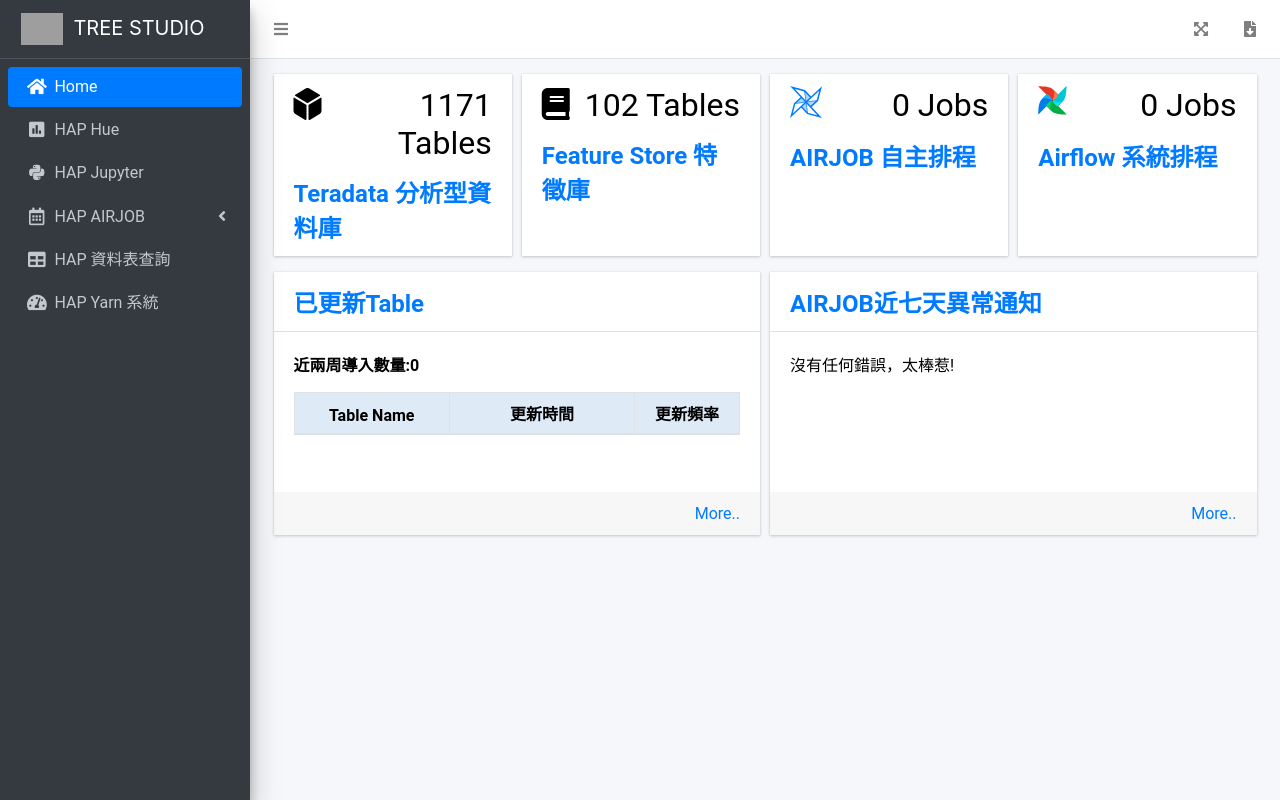
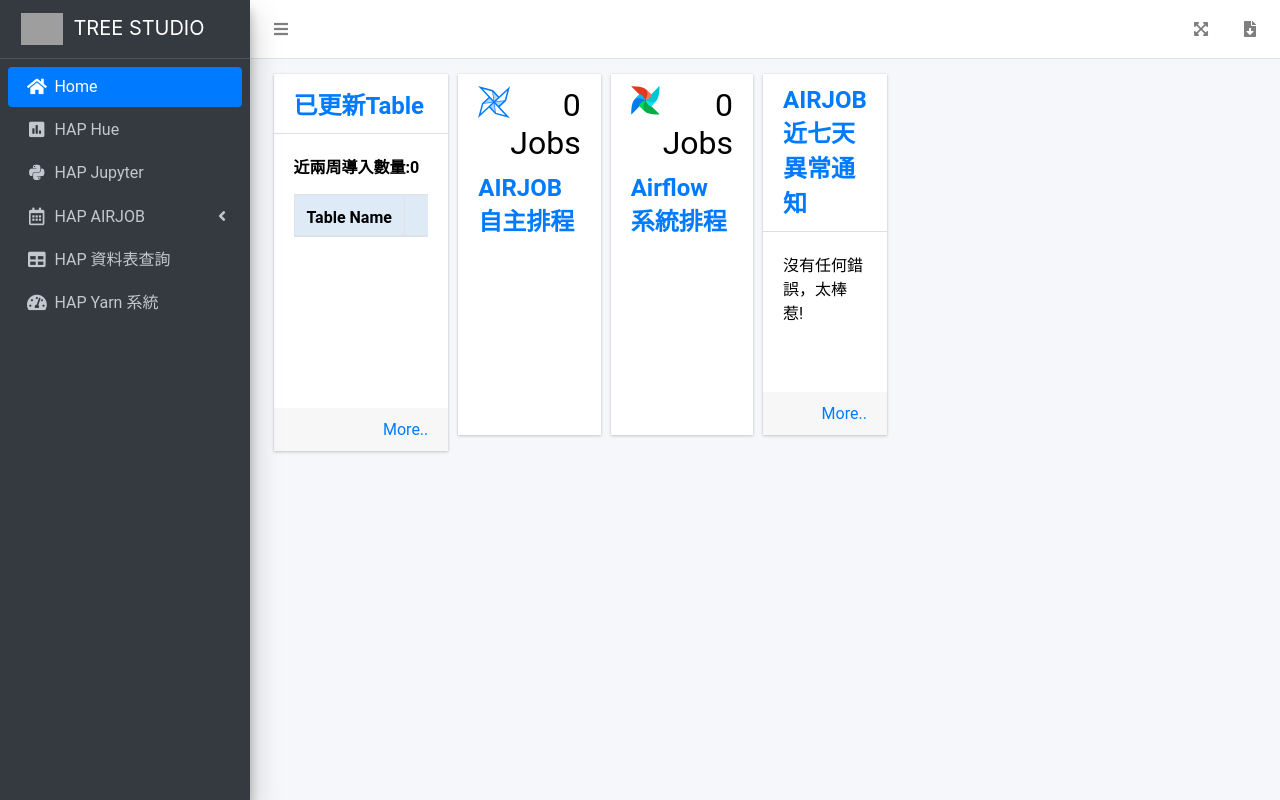
Before and after one commit to man4781747/TreeStudioHTML, a Django app: page /TreeStudioAPIs/mainHTML/ in a window 1280 px wide. Run offline with Django 3.2, Linux system fonts and the light colour scheme; lists and menus that the app fills with data are empty; grey boxes are pictures that could not be loaded.

Commit message:
依HAP環境需求更改Home葉面配置

```diff
--- a/Volume/DjangoServer/TreeStudio/TreeStudioAPIs/static/TreeStudioAPIs/HomePage/style.css
+++ b/Volume/DjangoServer/TreeStudio/TreeStudioAPIs/static/TreeStudioAPIs/HomePage/style.css
@@ -55,7 +55,7 @@
 #home-grid {
     display: grid;
     padding: 15px calc(1rem + 7.5px);
-    grid-template-columns: repeat(4, 1fr);
+    grid-template-columns: repeat(2, 1fr);
     grid-column-gap: 10px;
     grid-row-gap: 1em;
     grid-auto-rows: auto;
@@ -71,8 +71,8 @@
 }
 
 #yesterday-fail-list-window {
-    grid-column-start: 3;
-    grid-column-end: 5;
+    grid-column-start: 1;
+    grid-column-end: 3;
 }
 
 #table-update-window {
--- a/Volume/DjangoServer/TreeStudio/TreeStudioAPIs/templates/TreeStudio_mainHTML.html
+++ b/Volume/DjangoServer/TreeStudio/TreeStudioAPIs/templates/TreeStudio_mainHTML.html
@@ -264,7 +264,7 @@
             <div id='wrapper_page'>
                 <div id="home-grid" v-show="Vue_mainToolBox.chosedPage == 'Home'">
 
-                    <home-page-small-item id='teradata-info-small'>
+                    <!-- <home-page-small-item id='teradata-info-small'>
                         <template v-slot:icon>
                             <i class="fas fa-dice-d6"></i>
                         </template>
@@ -287,33 +287,11 @@
                             <p>{{title}}</p>
                         </template>
                     </home-page-small-item>
-
-                    <home-page-small-item id='airjob-view'>
-                        <template v-slot:icon>
-                            <airjob-icon class='box-small-card-icon' style='height: 2rem;'></airjob-icon>
-                        </template>
-                        <template v-slot:content>
-                            <p>{{dagJobNum}} Jobs</p>
-                        </template>
-                        <template v-slot:title>
-                            <p>AIRJOB 自主排程</p>
-                        </template>
-                    </home-page-small-item>
-
-                    <home-page-small-item id='airflow-view'>
-                        <template v-slot:icon>
-                            <airflow-icon class='box-small-card-icon' style='height: 2rem;'></airflow-icon>
-                        </template>
-                        <template v-slot:content>
-                            <p>{{dagJobNum}} Jobs</p>
-                        </template>
-                        <template v-slot:title>
-                            <p>Airflow 系統排程</p>
-                        </template>
-                    </home-page-small-item>
+     -->
 
                     <!-- 更新Table視窗 -->
-                    <div id='table-update-window' class="box-card">
+                    <div>
+                        <div id='table-update-window' class="box-card" style="height: 100%;">
                             <div class='box-card-header'>
                                 <div class='box-card-title'>
                                     已更新Table
@@ -357,7 +335,33 @@
                                 <a class='moreButton' @click="openHiveSearchPage()">More..</a>
                             </div>
                         </div>
+                    </div>
+                    <div style='display: grid;grid-template-columns: repeat(2, 1fr);grid-column-gap: 10px;grid-row-gap: 1em;grid-template-rows: min-content auto;'>
+                        <!-- <div style='display: grid;grid-template-columns: repeat(2, 1fr);'> -->
+                            <home-page-small-item id='airjob-view'>
+                                <template v-slot:icon>
+                                    <airjob-icon class='box-small-card-icon' style='height: 2rem;'></airjob-icon>
+                                </template>
+                                <template v-slot:content>
+                                    <p>{{dagJobNum}} Jobs</p>
+                                </template>
+                                <template v-slot:title>
+                                    <p>AIRJOB 自主排程</p>
+                                </template>
+                            </home-page-small-item>
 
+                            <home-page-small-item id='airflow-view'>
+                                <template v-slot:icon>
+                                    <airflow-icon class='box-small-card-icon' style='height: 2rem;'></airflow-icon>
+                                </template>
+                                <template v-slot:content>
+                                    <p>{{dagJobNum}} Jobs</p>
+                                </template>
+                                <template v-slot:title>
+                                    <p>Airflow 系統排程</p>
+                                </template>
+                            </home-page-small-item>
+                        <!-- </div> -->
                         <!-- AIRJOB異常通知 -->
                         <div id='yesterday-fail-list-window' class="box-card">
                             <div class='box-card-header'>
@@ -490,6 +494,7 @@
                             <div class='box-card-footer'>
                                 <div></div>
                                 <a class='moreButton'>More..</a>
+                            </div>
                         </div>
                     </div>
                 </div>
```
Lines whose indentation alone changed are shown as unchanged.
